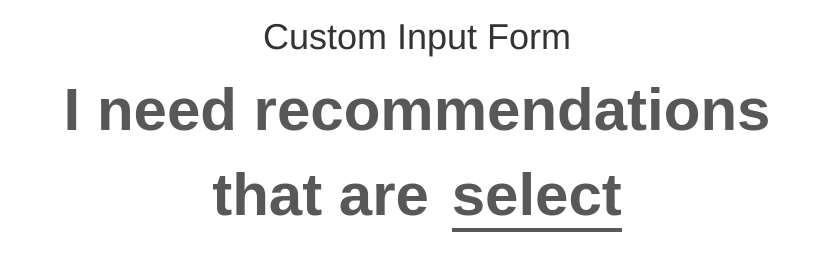
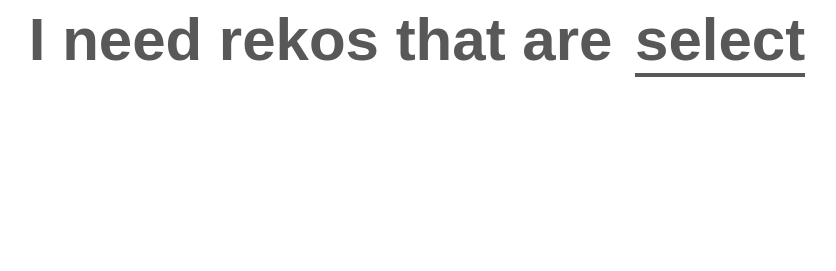
Before and after one commit to dcts/reko-components, a plain HTML site: page index.html in a window 1280 px wide. Shown: the part 183-454 px from the top of the page, without its empty margins (223-1059 px from the left). Drawn offline with nearby package versions, Linux system fonts and the light colour scheme.

Commit message:
save changes

```diff
--- a/index.html
+++ b/index.html
@@ -24,8 +24,8 @@
 <body>
   <img src="images/reko-logo-sm.png" alt="">
   <div class="container">
-    <h1>Custom Input Form</h1>
-    <div class="wrapper typo">I need recommendations<br>that are
+    <!-- <h1>Custom Input Form</h1> -->
+    <div class="wrapper typo">I need rekos that are
       <div class="list"><span class="placeholder">select</span>
         <ul class="list__ul">
           <!-- <li><a href="">select</a></li> -->
```
